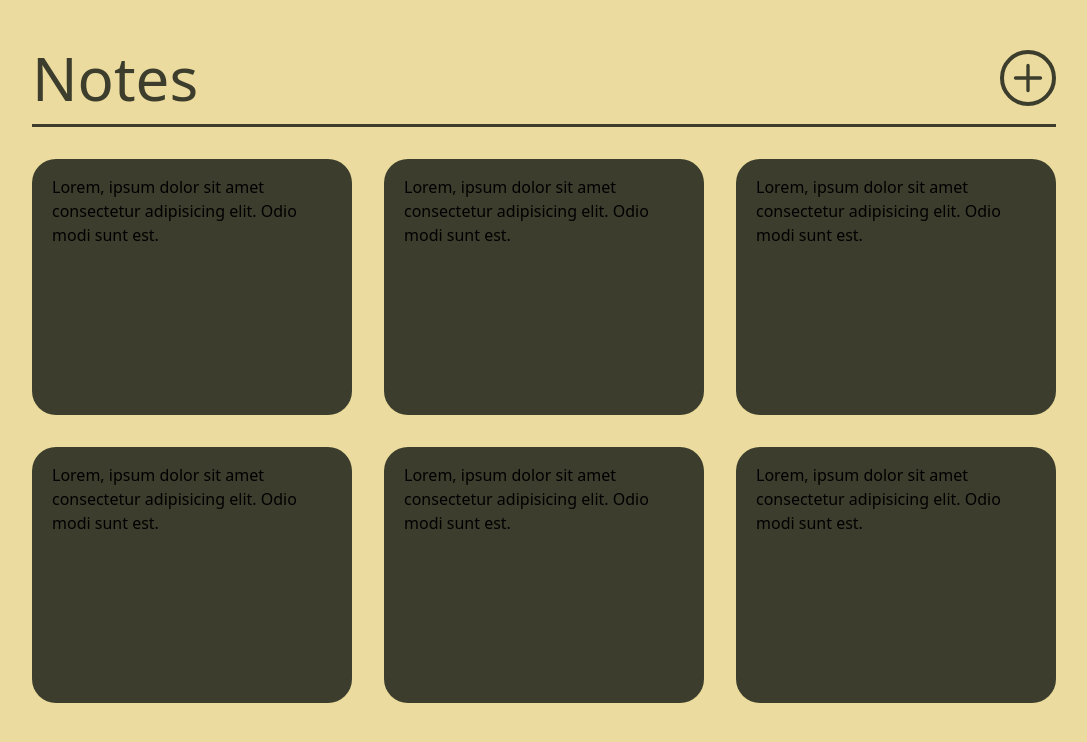
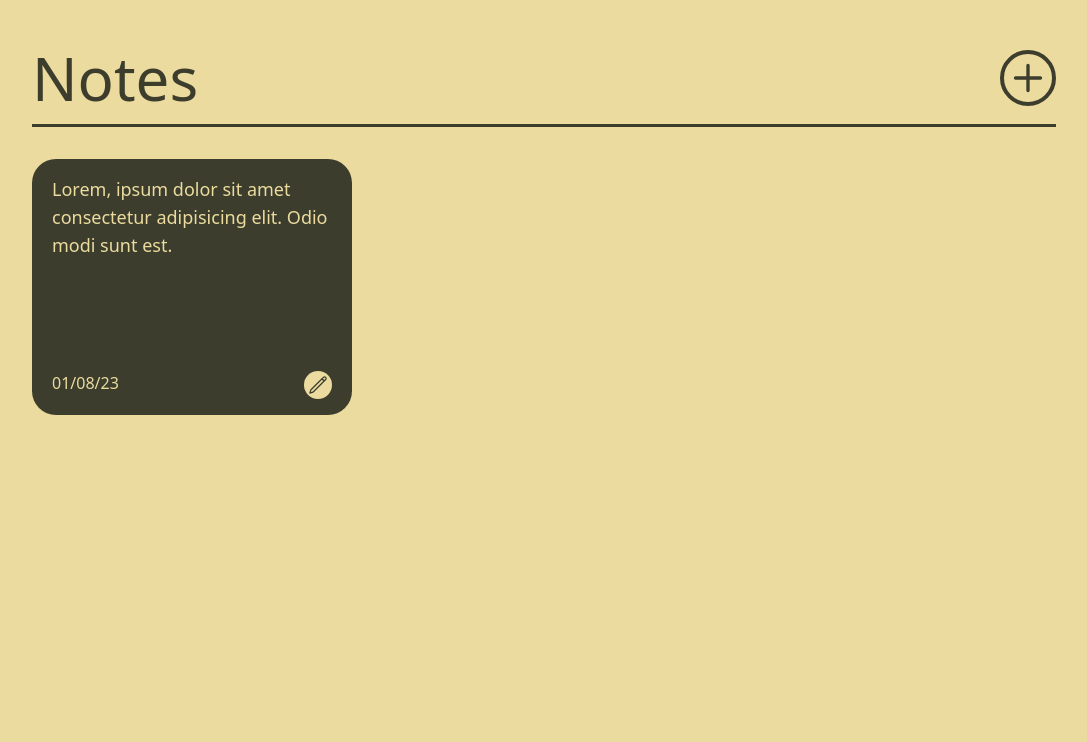
Before and after one commit to rlksx/notes-app-with-vue3, a Vue app: page / in a window 1280 px wide. Shown: the top 742 px of the page, without its empty margins (96-1183 px from the left). Built offline with nearby package versions, Linux system fonts and the light colour scheme.

Commit message:
feat: button pencil

```diff
--- a/src/components/MainNotes.vue
+++ b/src/components/MainNotes.vue
@@ -1,45 +1,31 @@
 <template>
   <main class="grid lg:grid-cols-3 md:grid-cols-2 lg:gap-8 gap-6">
     <div
-      class="h-64 bg-beige-900 rounded-3xl px-5 py-4 flex"
+      class="h-64 bg-beige-900 rounded-3xl px-5 py-4 flex flex-col justify-between text-beige-200"
     >
-      <p>Lorem, ipsum dolor sit amet consectetur adipisicing elit. Odio modi sunt est.</p>
-      <p></p>
-    </div>
-
-    <div
-      class="h-64 bg-beige-900 rounded-3xl px-5 py-4 flex"
-    >
-      <p>Lorem, ipsum dolor sit amet consectetur adipisicing elit. Odio modi sunt est.</p>
-      <p></p>
-    </div>
-
-    <div
-      class="h-64 bg-beige-900 rounded-3xl px-5 py-4 flex"
-    >
-      <p>Lorem, ipsum dolor sit amet consectetur adipisicing elit. Odio modi sunt est.</p>
-      <p></p>
-    </div>
-
-    <div
-      class="h-64 bg-beige-900 rounded-3xl px-5 py-4 flex"
-    >
-      <p>Lorem, ipsum dolor sit amet consectetur adipisicing elit. Odio modi sunt est.</p>
-      <p></p>
-    </div>
-
-    <div
-      class="h-64 bg-beige-900 rounded-3xl px-5 py-4 flex"
-    >
-      <p>Lorem, ipsum dolor sit amet consectetur adipisicing elit. Odio modi sunt est.</p>
-      <p></p>
-    </div>
-
-    <div
-      class="h-64 bg-beige-900 rounded-3xl px-5 py-4 flex"
-    >
-      <p>Lorem, ipsum dolor sit amet consectetur adipisicing elit. Odio modi sunt est.</p>
-      <p></p>
+      <p class="lg:text-lg">
+        Lorem, ipsum dolor sit amet consectetur adipisicing elit. Odio modi sunt
+        est.
+      </p>
+      <div class="flex justify-between">
+        <p class="">01/08/23</p>
+        <button class="bg-beige-200 rounded-full p-1 text-beige-900">
+          <svg
+            xmlns="http://www.w3.org/2000/svg"
+            fill="none"
+            viewBox="0 0 24 24"
+            stroke-width="1.5"
+            stroke="currentColor"
+            class="w-5 h-5"
+          >
+            <path
+              stroke-linecap="round"
+              stroke-linejoin="round"
+              d="M16.862 4.487l1.687-1.688a1.875 1.875 0 112.652 2.652L6.832 19.82a4.5 4.5 0 01-1.897 1.13l-2.685.8.8-2.685a4.5 4.5 0 011.13-1.897L16.863 4.487zm0 0L19.5 7.125"
+            />
+          </svg>
+        </button>
+      </div>
     </div>
   </main>
 </template>
```
